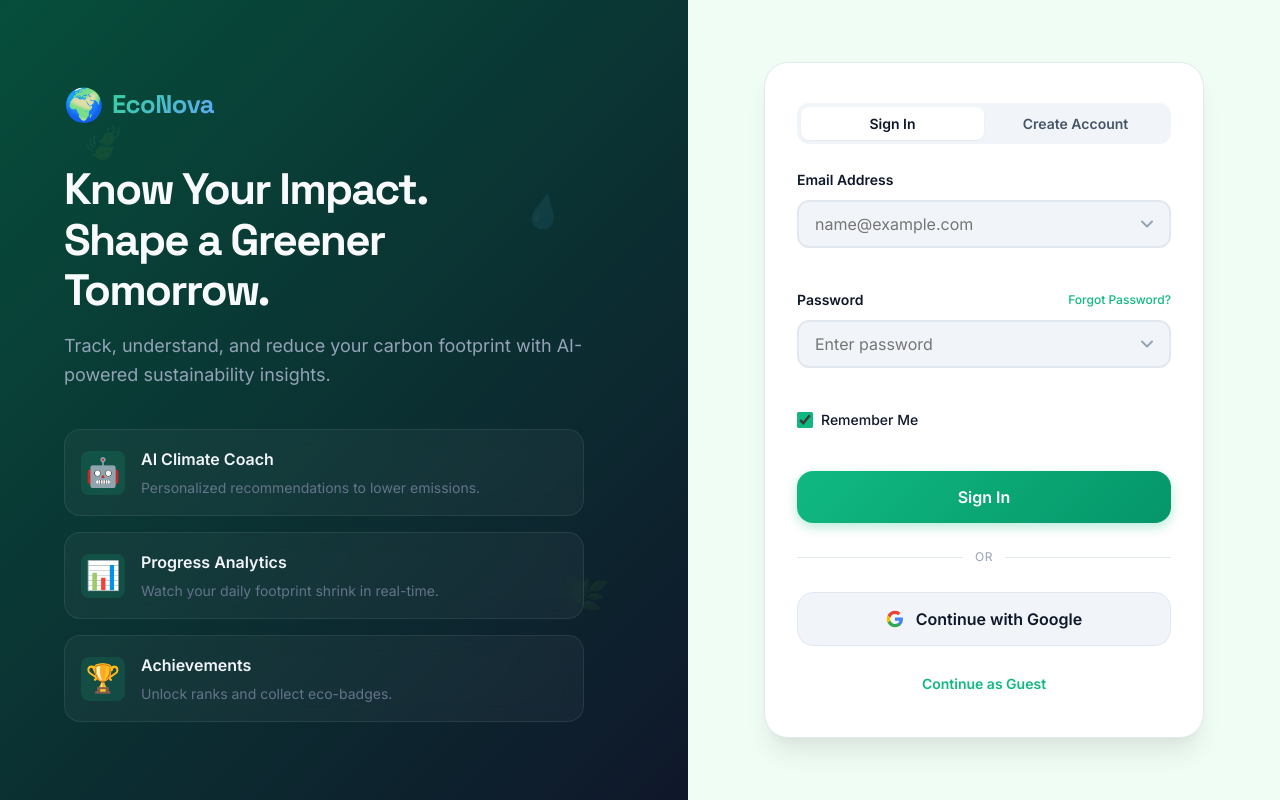
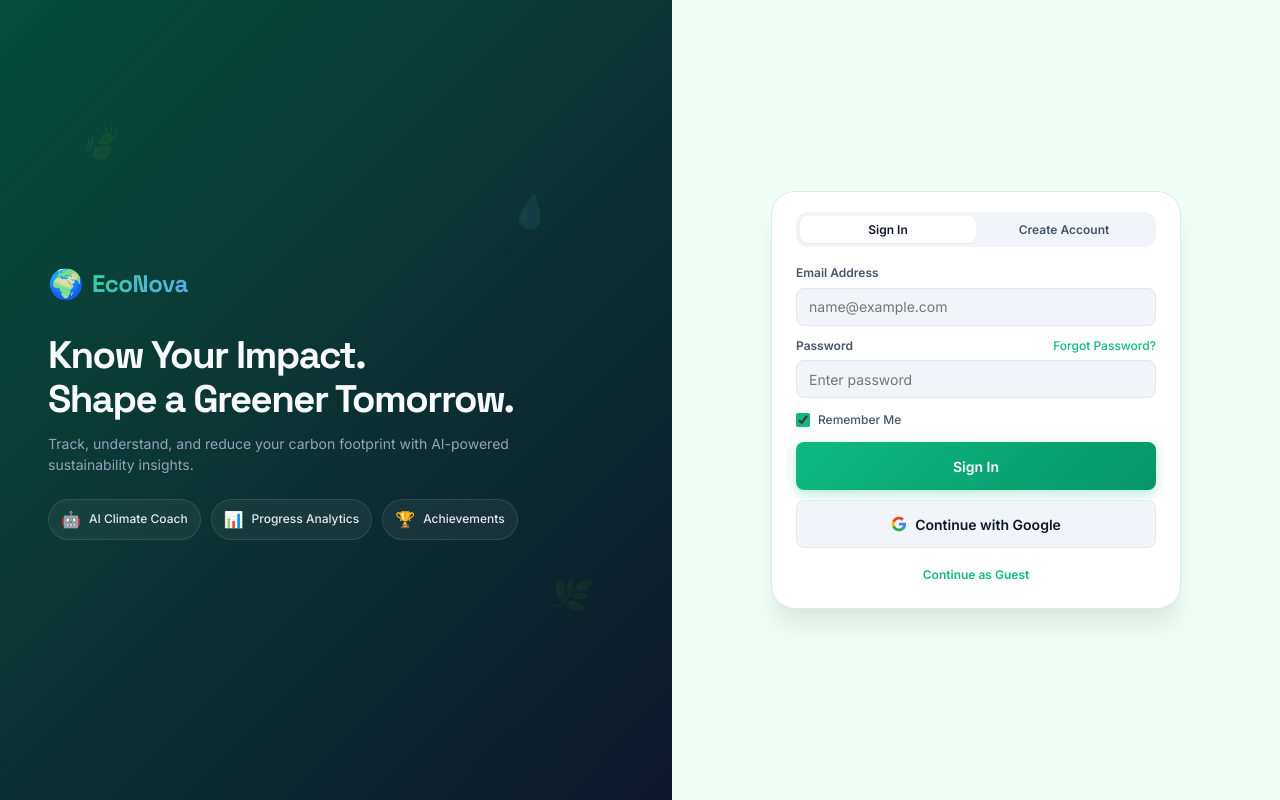
Before and after one commit to anuragak-23/EcoNova, a plain HTML site: page index.html in a window 1280 px wide. Drawn offline with nearby package versions, Linux system fonts and the light colour scheme.

Commit message:
feat: Redesign authentication experience for single-viewport fit without scrolling

```diff
--- a/css/styles.css
+++ b/css/styles.css
@@ -2296,6 +2296,8 @@ input[type="range"]::-moz-range-thumb {
   z-index: 9999;
   display: flex;
   background: var(--bg-body);
+  height: 100vh;
+  overflow: hidden;
   transition: opacity var(--transition-slow), transform var(--transition-slow);
 }
 
@@ -2312,7 +2314,7 @@ input[type="range"]::-moz-range-thumb {
   display: flex;
   flex-direction: column;
   justify-content: center;
-  padding: var(--space-12) var(--space-16);
+  padding: var(--space-8) var(--space-12);
   position: relative;
   overflow: hidden;
   color: white;
@@ -2334,24 +2336,24 @@ input[type="range"]::-moz-range-thumb {
 .auth-marketing-content {
   position: relative;
   z-index: 2;
-  max-width: 520px;
+  max-width: 500px;
 }
 
 .auth-marketing-logo {
   display: flex;
   align-items: center;
   gap: var(--space-2);
-  margin-bottom: var(--space-8);
+  margin-bottom: var(--space-6);
 }
 
 .auth-logo-icon {
-  font-size: 2rem;
+  font-size: 1.8rem;
 }
 
 .auth-logo-text {
   font-family: var(--font-heading);
   font-weight: 700;
-  font-size: 1.6rem;
+  font-size: 1.5rem;
   letter-spacing: -0.02em;
   background: linear-gradient(135deg, var(--primary-light), var(--secondary-light));
   -webkit-background-clip: text;
@@ -2360,73 +2362,53 @@ input[type="range"]::-moz-range-thumb {
 }
 
 .auth-marketing-headline {
-  font-size: clamp(2rem, 4.5vw, 2.75rem);
+  font-size: clamp(1.8rem, 4vw, 2.4rem);
   font-weight: 700;
   line-height: 1.15;
   letter-spacing: -0.04em;
-  margin-bottom: var(--space-4);
+  margin-bottom: var(--space-3);
   color: #f8fafc;
 }
 
 .auth-marketing-subheadline {
-  font-size: var(--text-lg);
+  font-size: var(--text-sm);
   color: #94a3b8;
-  line-height: 1.6;
-  margin-bottom: var(--space-10);
-}
-
-/* Interactive Preview Widget */
+  line-height: 1.5;
+  margin-bottom: var(--space-6);
+}
+
+/* Interactive Preview Widget (Compact Pills) */
 .auth-preview-widget {
   display: flex;
-  flex-direction: column;
-  gap: var(--space-4);
-}
-
-.preview-card-item {
-  display: flex;
-  align-items: center;
-  gap: var(--space-4);
-  padding: var(--space-4);
-  background: rgba(255, 255, 255, 0.04);
-  border: 1px solid rgba(255, 255, 255, 0.08);
-  border-radius: var(--radius-xl);
+  flex-wrap: wrap;
+  gap: 10px;
+  margin-top: var(--space-4);
+}
+
+.preview-pill {
+  display: inline-flex;
+  align-items: center;
+  gap: var(--space-2);
+  padding: 6px 12px;
+  background: rgba(255, 255, 255, 0.05);
+  border: 1px solid rgba(255, 255, 255, 0.1);
+  border-radius: var(--radius-full);
+  font-size: var(--text-xs);
+  font-weight: 500;
+  color: #e2e8f0;
   backdrop-filter: blur(10px);
   transition: all var(--transition-base);
 }
 
-.preview-card-item:hover {
-  background: rgba(255, 255, 255, 0.08);
-  transform: translateX(5px);
-  border-color: rgba(16, 185, 129, 0.3);
-}
-
-.preview-card-icon {
-  font-size: 1.75rem;
-  width: 44px;
-  height: 44px;
-  display: flex;
-  align-items: center;
-  justify-content: center;
-  background: rgba(16, 185, 129, 0.15);
-  border-radius: var(--radius-md);
-  color: var(--primary-light);
-}
-
-.preview-card-text {
-  display: flex;
-  flex-direction: column;
-  gap: 2px;
-}
-
-.preview-card-text strong {
-  font-size: var(--text-base);
-  color: #f1f5f9;
-  font-weight: 600;
-}
-
-.preview-card-text span {
-  font-size: var(--text-sm);
-  color: #64748b;
+.preview-pill:hover {
+  background: rgba(255, 255, 255, 0.1);
+  border-color: rgba(16, 185, 129, 0.4);
+  transform: translateY(-1px);
+  box-shadow: 0 4px 12px rgba(0, 0, 0, 0.15);
+}
+
+.pill-icon {
+  font-size: 1rem;
 }
 
 /* Auth Form Panel (Right side) */
@@ -2435,18 +2417,19 @@ input[type="range"]::-moz-range-thumb {
   display: flex;
   align-items: center;
   justify-content: center;
-  padding: var(--space-8) var(--space-4);
+  padding: var(--space-6) var(--space-4);
   background: var(--bg-body);
+  height: 100%;
   overflow-y: auto;
 }
 
 .auth-form-card {
   width: 100%;
-  max-width: 440px;
+  max-width: 410px;
   background: var(--bg-card);
   border: 1px solid var(--border);
   border-radius: var(--radius-2xl);
-  padding: var(--space-10) var(--space-8);
+  padding: var(--space-5) var(--space-6);
   box-shadow: var(--shadow-xl);
   display: flex;
   flex-direction: column;
@@ -2457,7 +2440,7 @@ input[type="range"]::-moz-range-thumb {
   align-items: center;
   justify-content: center;
   gap: var(--space-2);
-  margin-bottom: var(--space-6);
+  margin-bottom: var(--space-4);
 }
 
 @media (min-width: 992px) {
@@ -2471,16 +2454,16 @@ input[type="range"]::-moz-range-thumb {
   background: var(--bg-input);
   padding: 4px;
   border-radius: var(--radius-lg);
-  margin-bottom: var(--space-6);
+  margin-bottom: var(--space-4);
 }
 
 .auth-tab-btn {
   flex: 1;
   background: transparent;
   border: none;
-  padding: var(--space-2) var(--space-4);
+  padding: 6px 12px;
   font-family: var(--font-body);
-  font-size: var(--text-sm);
+  font-size: var(--text-xs);
   font-weight: 600;
   color: var(--text-secondary);
   border-radius: var(--radius-md);
@@ -2497,33 +2480,69 @@ input[type="range"]::-moz-range-thumb {
 .auth-form {
   display: none;
   flex-direction: column;
-  gap: var(--space-4);
 }
 
 .auth-form.active {
   display: flex;
 }
 
-.auth-divider {
-  display: flex;
-  align-items: center;
-  text-align: center;
-  margin: var(--space-6) 0;
-  color: var(--text-tertiary);
+.auth-form-panel .form-row {
+  display: flex;
+  gap: 12px;
+}
+
+.auth-form-panel .form-row .form-group {
+  flex: 1;
+  min-width: 0;
+}
+
+.auth-form-panel .form-group {
+  margin-bottom: 10px;
+}
+
+.auth-form-panel .form-label {
+  margin-bottom: 4px;
   font-size: var(--text-xs);
-  text-transform: uppercase;
-  letter-spacing: 0.05em;
-}
-
-.auth-divider::before,
-.auth-divider::after {
-  content: '';
-  flex: 1;
-  border-bottom: 1px solid var(--border);
-}
-
-.auth-divider span {
-  padding: 0 var(--space-3);
+  font-weight: 600;
+  color: var(--text-secondary);
+}
+
+.auth-form-panel .form-select {
+  height: 38px;
+  padding: 0 12px;
+  font-size: var(--text-sm);
+  background: var(--bg-input);
+  border: 1px solid var(--border);
+  border-radius: var(--radius-md);
+  color: var(--text-primary);
+  width: 100%;
+  outline: none;
+  transition: all var(--transition-fast);
+}
+
+.auth-form-panel .form-select:focus {
+  border-color: var(--primary);
+  box-shadow: var(--shadow-glow);
+  background: var(--bg-card);
+}
+
+.auth-form-panel .form-checkbox-group {
+  display: flex;
+  align-items: center;
+  gap: var(--space-2);
+  margin-bottom: 12px;
+  margin-top: 2px;
+}
+
+.auth-form-panel .btn-lg {
+  height: 48px !important;
+  font-size: var(--text-sm);
+  font-weight: 600;
+  padding: 0 var(--space-6);
+  display: flex;
+  align-items: center;
+  justify-content: center;
+  border-radius: var(--radius-md);
 }
 
 .auth-link-sm {
@@ -2540,12 +2559,12 @@ input[type="range"]::-moz-range-thumb {
 }
 
 .auth-card-footer {
-  margin-top: var(--space-6);
+  margin-top: 12px;
   text-align: center;
 }
 
 .auth-card-footer .auth-link-sm {
-  font-size: var(--text-sm);
+  font-size: var(--text-xs);
   font-weight: 600;
 }
 
--- a/index.html
+++ b/index.html
@@ -95,29 +95,11 @@
           Track, understand, and reduce your carbon footprint with AI-powered sustainability insights.
         </p>
 
-        <!-- Interactive Preview Widgets -->
+        <!-- Interactive Preview Widgets (Compact Pills) -->
         <div class="auth-preview-widget">
-          <div class="preview-card-item">
-            <div class="preview-card-icon">🤖</div>
-            <div class="preview-card-text">
-              <strong>AI Climate Coach</strong>
-              <span>Personalized recommendations to lower emissions.</span>
-            </div>
-          </div>
-          <div class="preview-card-item">
-            <div class="preview-card-icon">📊</div>
-            <div class="preview-card-text">
-              <strong>Progress Analytics</strong>
-              <span>Watch your daily footprint shrink in real-time.</span>
-            </div>
-          </div>
-          <div class="preview-card-item">
-            <div class="preview-card-icon">🏆</div>
-            <div class="preview-card-text">
-              <strong>Achievements</strong>
-              <span>Unlock ranks and collect eco-badges.</span>
-            </div>
-          </div>
+          <span class="preview-pill"><span class="pill-icon">🤖</span> AI Climate Coach</span>
+          <span class="preview-pill"><span class="pill-icon">📊</span> Progress Analytics</span>
+          <span class="preview-pill"><span class="pill-icon">🏆</span> Achievements</span>
         </div>
       </div>
     </div>
@@ -142,14 +124,14 @@
             <input type="email" id="signin-email" class="form-select" placeholder="name@example.com" required>
           </div>
           <div class="form-group">
-            <div style="display:flex; justify-content:space-between; align-items:center; margin-bottom:var(--space-2)">
+            <div style="display:flex; justify-content:space-between; align-items:center; margin-bottom:4px">
               <label class="form-label" for="signin-password" style="margin-bottom:0">Password</label>
               <a href="#" class="auth-link-sm" id="btn-forgot-password">Forgot Password?</a>
             </div>
             <input type="password" id="signin-password" class="form-select" placeholder="Enter password" required>
           </div>
-          <div class="form-group" style="display:flex; align-items:center; gap:var(--space-2)">
-            <input type="checkbox" id="signin-remember" checked style="width:16px; height:16px; accent-color:var(--primary); cursor:pointer;">
+          <div class="form-group form-checkbox-group">
+            <input type="checkbox" id="signin-remember" checked style="width:14px; height:14px; accent-color:var(--primary); cursor:pointer;">
             <label class="form-label" for="signin-remember" style="margin-bottom:0; cursor:pointer; font-weight:500;">Remember Me</label>
           </div>
           <button type="submit" class="btn btn-primary btn-lg btn-block" id="btn-signin-submit">
@@ -159,24 +141,13 @@
 
         <!-- Sign Up Form -->
         <form class="auth-form" id="signup-form">
+          <div class="form-row">
             <div class="form-group">
               <label class="form-label" for="signup-name">Full Name</label>
-            <input type="text" id="signup-name" class="form-select" placeholder="What should we call you?" required>
+              <input type="text" id="signup-name" class="form-select" placeholder="Full name" required>
             </div>
             <div class="form-group">
-            <label class="form-label" for="signup-email">Email Address</label>
-            <input type="email" id="signup-email" class="form-select" placeholder="name@example.com" required>
-          </div>
-          <div class="form-group">
-            <label class="form-label" for="signup-password">Password</label>
-            <input type="password" id="signup-password" class="form-select" placeholder="At least 6 characters" required minlength="6">
-          </div>
-          <div class="form-group">
-            <label class="form-label" for="signup-confirm-password">Confirm Password</label>
-            <input type="password" id="signup-confirm-password" class="form-select" placeholder="Repeat password" required>
-          </div>
-          <div class="form-group">
-            <label class="form-label" for="signup-country">Country (Optional)</label>
+              <label class="form-label" for="signup-country">Country</label>
               <select class="form-select" id="signup-country">
                 <option value="IN">🇮🇳 India</option>
                 <option value="US">🇺🇸 United States</option>
@@ -187,25 +158,35 @@
                 <option value="AU">🇦🇺 Australia</option>
               </select>
             </div>
-          <div class="form-group" style="display:flex; align-items:flex-start; gap:var(--space-2)">
-            <input type="checkbox" id="signup-agree" style="width:16px; height:16px; margin-top:2px; accent-color:var(--primary); cursor:pointer;" required>
-            <label class="form-label" for="signup-agree" style="margin-bottom:0; cursor:pointer; font-weight:500; font-size:var(--text-xs); line-height:1.4">
-              I agree to the <a href="#" class="auth-link-sm" style="font-size:inherit">Terms of Service</a> and <a href="#" class="auth-link-sm" style="font-size:inherit">Privacy Policy</a>
+          </div>
+          <div class="form-group">
+            <label class="form-label" for="signup-email">Email Address</label>
+            <input type="email" id="signup-email" class="form-select" placeholder="name@example.com" required>
+          </div>
+          <div class="form-row">
+            <div class="form-group">
+              <label class="form-label" for="signup-password">Password</label>
+              <input type="password" id="signup-password" class="form-select" placeholder="At least 6 chars" required minlength="6">
+            </div>
+            <div class="form-group">
+              <label class="form-label" for="signup-confirm-password">Confirm Password</label>
+              <input type="password" id="signup-confirm-password" class="form-select" placeholder="Repeat password" required>
+            </div>
+          </div>
+          <div class="form-group form-checkbox-group">
+            <input type="checkbox" id="signup-agree" style="width:14px; height:14px; accent-color:var(--primary); cursor:pointer;" required>
+            <label class="form-label" for="signup-agree" style="margin-bottom:0; cursor:pointer; font-weight:500; font-size:var(--text-xs); line-height:1.2">
+              I agree to the <a href="#" class="auth-link-sm" style="font-size:inherit">Terms</a> & <a href="#" class="auth-link-sm" style="font-size:inherit">Privacy</a>
             </label>
           </div>
           <button type="submit" class="btn btn-primary btn-lg btn-block" id="btn-signup-submit">
-            Create EcoNova Account
+            Create Account
           </button>
         </form>
 
-        <!-- Social login divider -->
-        <div class="auth-divider">
-          <span>or</span>
-        </div>
-
         <!-- Google button -->
-        <button class="btn btn-secondary btn-lg btn-block" id="btn-google-auth" style="gap:var(--space-3)">
-          <svg style="width:18px; height:18px;" viewBox="0 0 24 24" xmlns="http://www.w3.org/2000/svg">
+        <button class="btn btn-secondary btn-lg btn-block" id="btn-google-auth" style="margin-top:10px; gap:var(--space-2)">
+          <svg style="width:16px; height:16px;" viewBox="0 0 24 24" xmlns="http://www.w3.org/2000/svg">
             <path d="M22.56 12.25c0-.78-.07-1.53-.2-2.25H12v4.26h5.92c-.26 1.37-1.04 2.53-2.21 3.31v2.77h3.57c2.08-1.92 3.28-4.74 3.28-8.09z" fill="#4285F4"/>
             <path d="M12 23c2.97 0 5.46-.98 7.28-2.66l-3.57-2.77c-.98.66-2.23 1.06-3.71 1.06-2.86 0-5.29-1.93-6.16-4.53H2.18v2.84C3.99 20.53 7.7 23 12 23z" fill="#34A853"/>
             <path d="M5.84 14.09c-.22-.66-.35-1.36-.35-2.09s.13-1.43.35-2.09V7.06H2.18C1.43 8.55 1 10.22 1 12s.43 3.45 1.18 4.94l2.85-2.22.81-.63z" fill="#FBBC05"/>
```
Lines whose indentation alone changed are shown as unchanged.
